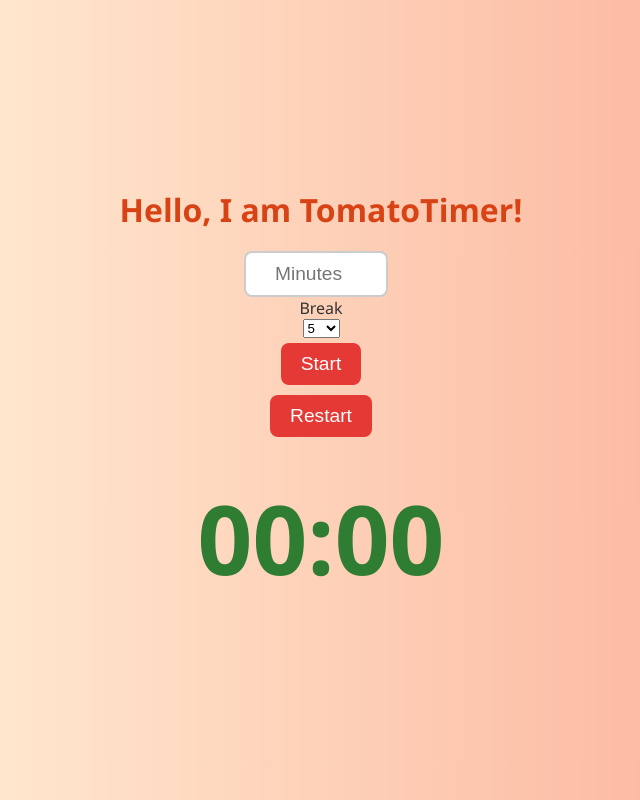
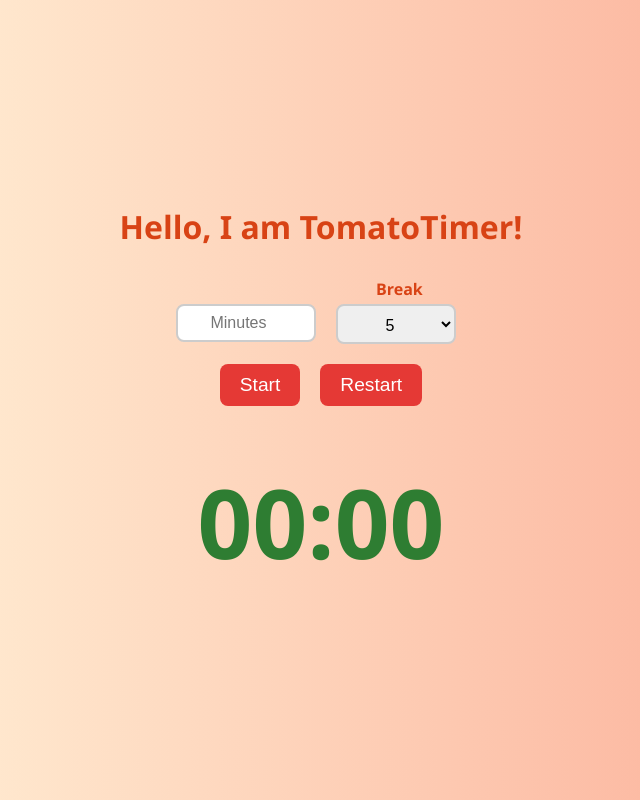
Before and after one commit to Remence/TomatoTimer, an Electron app: page index.html in a window 800 px wide. Shown: the whole page, without its empty margins (79-719 px from the left). Drawn offline with Linux system fonts and the light colour scheme.

Commit message:
changed the style

```diff
--- a/index.html
+++ b/index.html
@@ -10,15 +10,23 @@
     <h1>Hello, I am TomatoTimer!</h1>
 
     <!-- TO DO: Include a button and functionality for break and perhaps a long-break every fourth session -->
+    <div class="input-row">
+        <div class="input-group">
             <input type="number" id="minutesInput" placeholder="Minutes" min="0">
+        </div>
+        <div class="input-group">
             <label for="breakSelect">Break</label>
             <select id="breakSelect">
                 <option value="5">5</option>
                 <option value="10">10</option>
                 <option value="15">15</option>
             </select>
+        </div>
+    </div>
+    <div class="input-row">
         <button id="startButton">Start</button>
         <button id="restartButton">Restart</button>
+    </div>
     <div id="timer">00:00</div>
 
     <script src="renderer.js"></script>
--- a/renderer.js
+++ b/renderer.js
@@ -63,6 +63,7 @@ function resetTimer(){
     displayTime(0);
     isReset = true;
     wasPaused = false;
+    isBreak = false;
 }
 
 
--- a/style.css
+++ b/style.css
@@ -28,10 +28,45 @@ input[type="number"] {
     padding: 10px;
     font-size: 1.2em;
     border: 2px solid #ccc;
+    margin-top: 35px;
     border-radius: 8px;
     margin-right: 10px;
     width: 120px;
     text-align: center;
+}
+
+#minutesInput:hover {
+    outline: none;
+    border-color: #d84315;
+    box-shadow: 0 0 5px rgba(216, 67, 21, 0.6);
+}
+
+#breakSelect {
+    padding: 10px;
+    font-size: 1em;
+    border: 2px solid #ccc;
+    border-radius: 8px;
+    margin-right: 10px;
+    width: 120px;
+    height: 40px;
+    text-align: center;
+}
+
+#breakSelect:hover {
+    outline: none;
+    border-color: #d84315;
+    box-shadow: 0 0 5px rgba(216, 67, 21, 0.6);
+}
+
+label {
+    display: block;
+    margin-top: 10px;
+    margin-bottom: 5px;
+    margin-left: 40px;
+    font-size: 1em;
+    font-weight: bold;
+    color: #d84315;
+    font-family: 'Segoe UI', Tahoma, Geneva, Verdana, sans-serif;
 }
 
 button {
@@ -54,6 +89,36 @@ button:active {
     transform: scale(0.98);
 }
 
+.input-row{
+    display: flex;
+    align-items: center;
+    gap: 10px;
+    margin-bottom: 15px;
+}
+
+.input-row input,
+.input-row select{
+    padding: 8px;
+    font-size: 1em;
+}
+
+.input-group {
+    display: flex;
+    flex-direction: column;
+}
+
+.input-group label{
+    margin-bottom: 4px;
+    font-weight: bold;
+    color: #d84315;
+}
+
+.input-group input,
+.input-group select {
+    padding: 8px;
+    font-size: 1em;
+}
+
 @media (max-width: 500px) {
     #timer {
         font-size: 4em;
```
Lines whose indentation alone changed are shown as unchanged.
